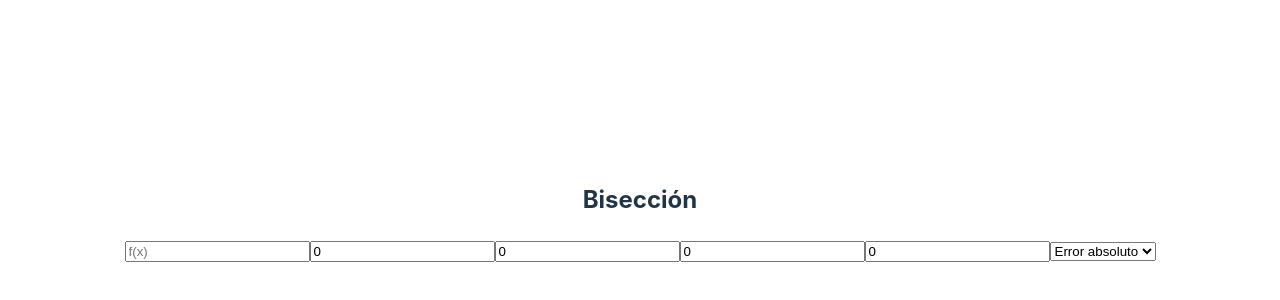
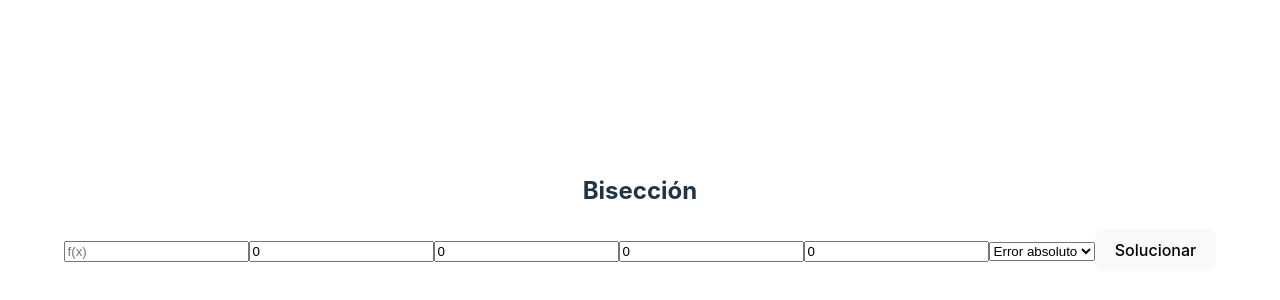
Before and after one commit to Castro-1/ANFront, a React (Vite) app: page /parte1/biseccion in a window 1280 px wide. Shown: the part 188-488 px from the top of the page. Built offline with nearby package versions, Linux system fonts and the light colour scheme.

Commit message:
conflict solved

```diff
--- a/src/pages/parte1/biseccion.jsx
+++ b/src/pages/parte1/biseccion.jsx
@@ -123,6 +123,7 @@ const Biseccion = () => {
           <option value="absoluto">Error absoluto</option>
           <option value="relativo">Error relativo</option>
         </select>
+        <button onClick={handleSubmit}>Solucionar</button>
       </div>
       {graph && <Function method={"Bisección"} expression={inputs["fun"]} />}
       {result !== null && <ResultsTable {...result} />}
```
